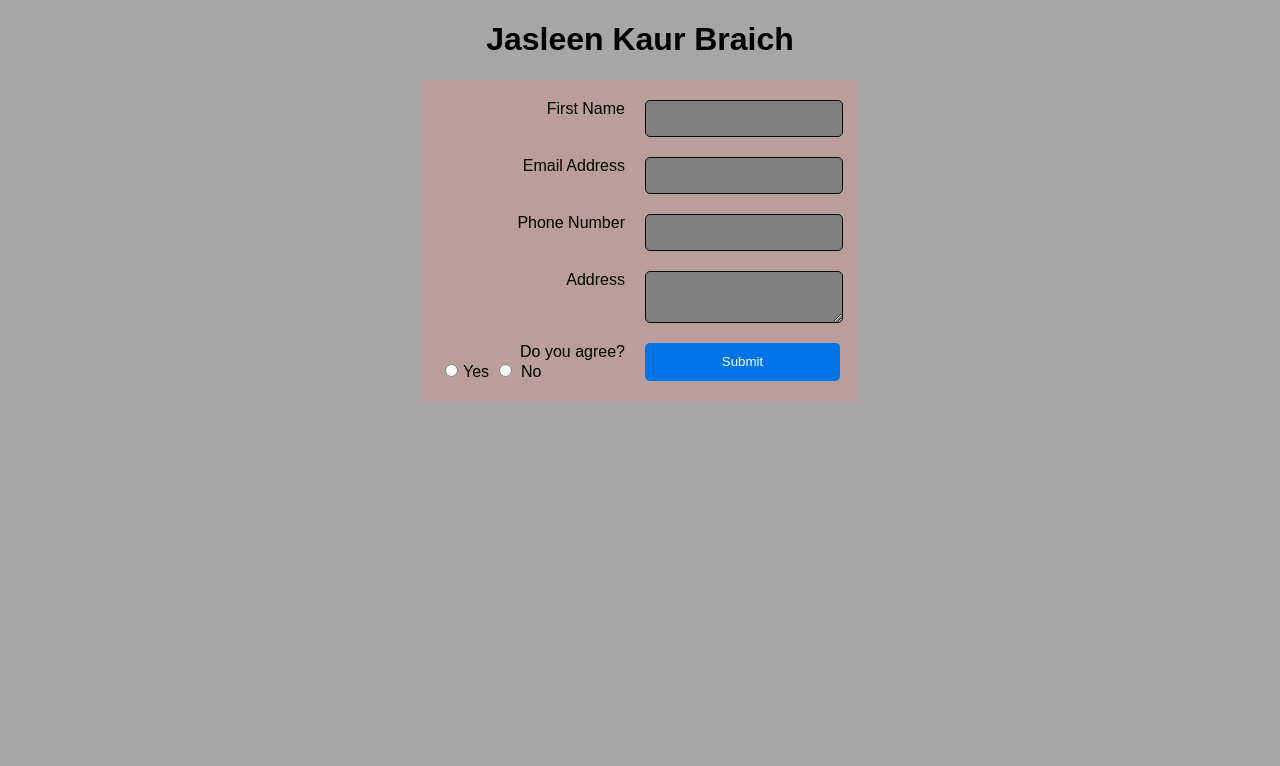
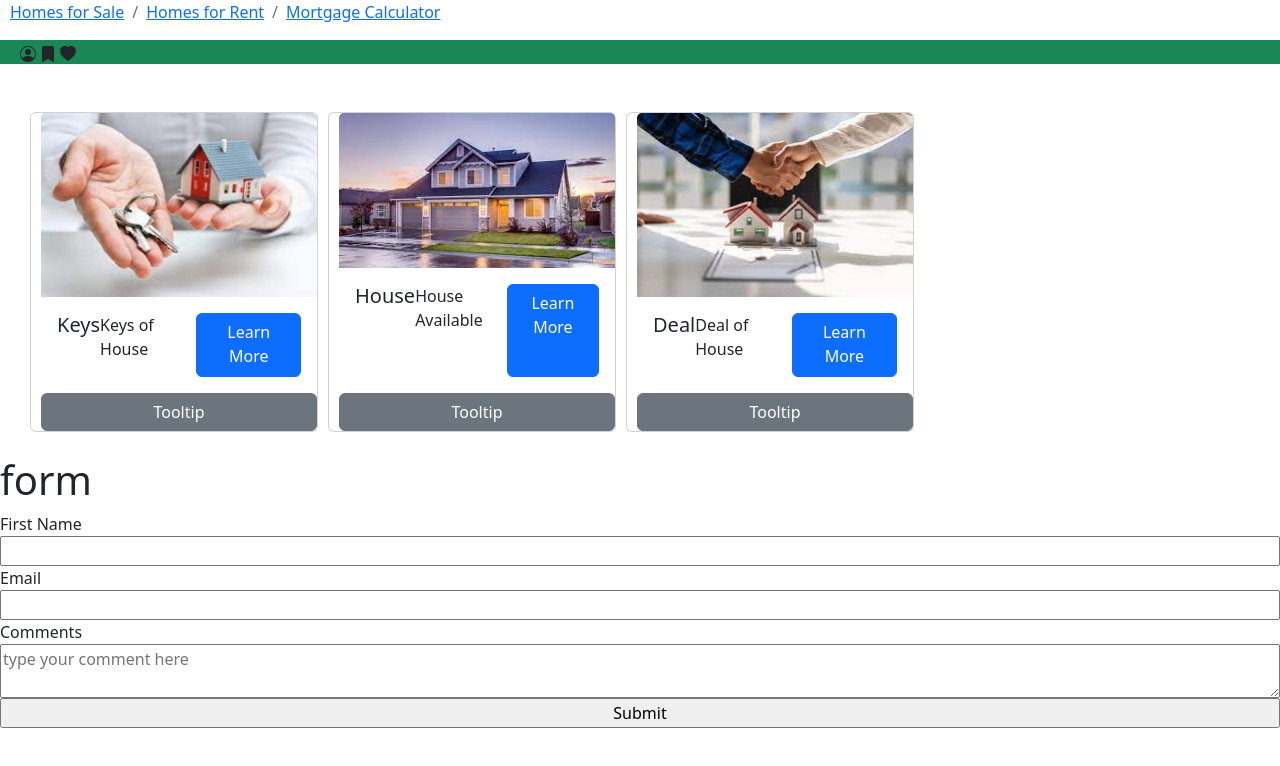
Before and after one commit to Jasleen1001/Mobile_Web_Development, a plain HTML site: page index.html in a window 1280 px wide. Drawn offline with nearby package versions, Linux system fonts and the light colour scheme.

Commit message:
final exam

```diff
--- a/index.html
+++ b/index.html
@@ -3,33 +3,105 @@
 <head>
     <meta charset="UTF-8">
     <meta name="viewport" content="width=device-width, initial-scale=1.0">
-    <title>Assignment6</title>
+    <title>Final Exam</title>
     <link rel="stylesheet" href="style.css">
+    <link rel="stylesheet" href="style.css">
+    <link href="https://cdn.jsdelivr.net/npm/bootstrap@5.2.2/dist/css/bootstrap.min.css" rel="stylesheet" integrity="sha384-Zenh87qX5JnK2Jl0vWa8Ck2rdkQ2Bzep5IDxbcnCeuOxjzrPF/et3URy9Bv1WTRi" crossorigin="anonymous">
+    <script src="https://ajax.googleapis.com/ajax/libs/jquery/3.7.1/jquery.min.js"></script>
+    <script src="https://maxcdn.bootstrapcdn.com/bootstrap/3.4.0/js/bootstrap.min.js"></script>
 </head>
 <body>
     <header>
-        <h1>Jasleen Kaur Braich</h1>
+      <div aria-label="breadcrumb">
+        <ol class="breadcrumb">
+          <li class="breadcrumb-item"><a href="#">Homes for Sale</a></li>
+          <li class="breadcrumb-item"><a href="#">Homes for Rent</a></li>
+          <li class="breadcrumb-item"><a href="#">Mortgage Calculator</a></li>
+        </ol>
+    </div>
+    <div class="col bg-success">
+      <nav .bg-primary-subtle>
+        <svg xmlns="http://www.w3.org/2000/svg" width="16" height="16" fill="currentColor" class="bi bi-person-circle" viewBox="0 0 16 16">
+            <path d="M11 6a3 3 0 1 1-6 0 3 3 0 0 1 6 0"/>
+            <path fill-rule="evenodd" d="M0 8a8 8 0 1 1 16 0A8 8 0 0 1 0 8m8-7a7 7 0 0 0-5.468 11.37C3.242 11.226 4.805 10 8 10s4.757 1.225 5.468 2.37A7 7 0 0 0 8 1"/>
+          </svg>
+          <svg xmlns="http://www.w3.org/2000/svg" width="16" height="16" fill="currentColor" class="bi bi-bookmark-fill" viewBox="0 0 16 16">
+            <path d="M2 2v13.5a.5.5 0 0 0 .74.439L8 13.069l5.26 2.87A.5.5 0 0 0 14 15.5V2a2 2 0 0 0-2-2H4a2 2 0 0 0-2 2"/>
+          </svg>
+          <svg xmlns="http://www.w3.org/2000/svg" width="16" height="16" fill="currentColor" class="bi bi-heart-fill" viewBox="0 0 16 16">
+            <path fill-rule="evenodd" d="M8 1.314C12.438-3.248 23.534 4.735 8 15-7.534 4.736 3.562-3.248 8 1.314"/>
+          </svg>
+      </nav>
+    </div>
     </header>
-    <form>
-        <label for="firstName">First Name</label>
-        <input type="text" id="firstName" name="firstName" required>
+    <br>
+    <section>
+    <div class="swiper-container">
+        <div class="swiper-wrapper">
+            <div class="swiper-slide"><div class="card mt-4" style="width: 18rem;">
+                <img src="Image 1.jpeg" class="card-img-top" alt="...">
+                <div class="card-body">
+                    <h5 class="card-title">Keys</h5>
+                    <p class="card-text">Keys of House</p>
+                    <a href="#" class="btn btn-primary">Learn More</a>
+                </div>
+                <button type="button" class="btn btn-secondary" data-bs-toggle="tooltip" data-bs-placement="top" data-bs-title="Tooltip on top">
+                    Tooltip
+                </button>
+            </div>
 
-        <label for="email">Email Address</label>
-        <input type="email" id="email" name="email" required>
+        </div>
+        <div class="swiper-slide"><div class="card mt-4" style="width: 18rem;">
+            <img src="Image 2.jpeg" class="card-img-top" alt="...">
+            <div class="card-body">
+                <h5 class="card-title">House</h5>
+                <p class="card-text">House Available</p>
+                <a href="#" class="btn btn-primary">Learn More</a>
+            </div>
+            <button type="button" class="btn btn-secondary" data-bs-toggle="tooltip" data-bs-placement="top" data-bs-title="Tooltip on top">
+                Tooltip
+            </button>
+        </div>
+        </div>
 
-        <label for="phone">Phone Number</label>
-        <input type="tel" name="phone" id="phone" required>
+        <div class="swiper-slide"><div class="card mt-4" style="width: 18rem;">
+                <img src="Image 3.jpeg" class="card-img-top" alt="...">
+                <div class="card-body">
+                    <h5 class="card-title">Deal</h5>
+                    <p class="card-text">Deal of House</p>
+                    <a href="#" class="btn btn-primary">Learn More</a>
+                </div>
+                <button type="button" class="btn btn-secondary" data-bs-toggle="tooltip" data-bs-placement="top" data-bs-title="Tooltip on top">
+                    Tooltip
+                </button>
+            </div>
 
-        <label for="address">Address</label>
-        <textarea name="address" id="address" required></textarea>
-<div>
-        <label>Do you agree?</label>
-        <input type="radio" name="agree" id="yes" value="yes" required>Yes
+        </div>
+        </div>
+    </div>
+</section>
 
-        <input type="radio" name="agree" id="no" value="no" required>
-      No
-    </div>
-        <input type="submit" value="Submit">
-    </form>
+<br>
+<section>
+    <h1>form</h1>
+<form action="#" method="get">
+    <label for="fname">First Name</label>
+    <input type="text" name="fname" id="fname" required/>
+
+    <label for="email">Email</label>
+    <input type="email" name="email" id="email" required/>
+
+    <label for="comment">Comments</label>
+    <textarea name="comment" id="comment" placeholder="type your comment here"></textarea>
+
+    <input type="submit" value="Submit" />
+</form>
+</section>
 </body>
 </html>
+<script>
+    const tooltipTriggerList = document.querySelectorAll('[data-bs-toggle="tooltip"]')
+    const tooltipList = [...tooltipTriggerList].map(tooltipTriggerEl => new bootstrap.Tooltip(tooltipTriggerEl))
+    const popoverTriggerList = document.querySelectorAll('[data-bs-toggle="popover"]')
+    const popoverList = [...popoverTriggerList].map(popoverTriggerEl => new bootstrap.Popover(popoverTriggerEl))
+</script>
--- a/style.css
+++ b/style.css
@@ -1,78 +1,30 @@
-body {
-    font-family: Arial, sans-serif;
-    margin: 0;
-    padding: 0;
-}
- h1 {
-    text-align: center;
+nav {
+    padding-left: 10px;
 }
 
-/* Mobile Style */
-
-body {
-    background-color: #686161;
+div {
+    padding-left: 10px;
+    display: flex;
+    padding-left: 10px;
 }
 
-form {
-    background-color: #ba9e9e;
-    max-width: 400px;
-    margin: 0 auto;
-    padding: 20px;
+@media screen and (max-width: 600px) {
+    .card {background-color: aqua;}
+
+    .card {
+        flex-direction: column;
     }
 
-label {
-    display: block;
-    font-size: 16px;
+    .card{
+        width: 100%;
     }
-
-input[type="text"],
-input[type="email"],
-input[type="tel"],
-textarea {
-    width: 90%;
-    padding: 10px;
-    margin-bottom: 10px;
-    border: 1px solid #090909;
-    background-color: rgb(235, 229, 229);
-    border-radius: 5px;
 }
-
-input[type="radio"] {
-    margin-right: 5px;
+@media screen and (min-width: 1024px){
+    .card{
+        background-color: red;
     }
-
-input[type="submit"] {
-    background-color: #0073e6;
-    color: #fff;
-    padding: 10px 20px;
-    border: none;
-    border-radius: 5px;
-    cursor: pointer;
-}
-
-/* Desktop and Tablet Styles */
-
-@media (min-width: 601px) {
-    body {
-        background-color: #8d8e8dc8;
 }
 
 form {
     display: grid;
-        grid-template-columns: 1fr 1fr;
-        gap: 10px;
 }
-
-    label {
-        text-align: right;
-        padding-right: 10px;
-    }
-
-    input[type="text"],
-    input[type="email"],
-    input[type="tel"],
-    textarea {
-        width: 90%;
-        background-color: grey;
-    }
-}
```
Also changed, not shown: Image 1.jpeg (added), Image 2.jpeg (added), Image 3.jpeg (added), index.js (line endings or trailing spaces). Lines whose indentation alone changed are shown as unchanged.
